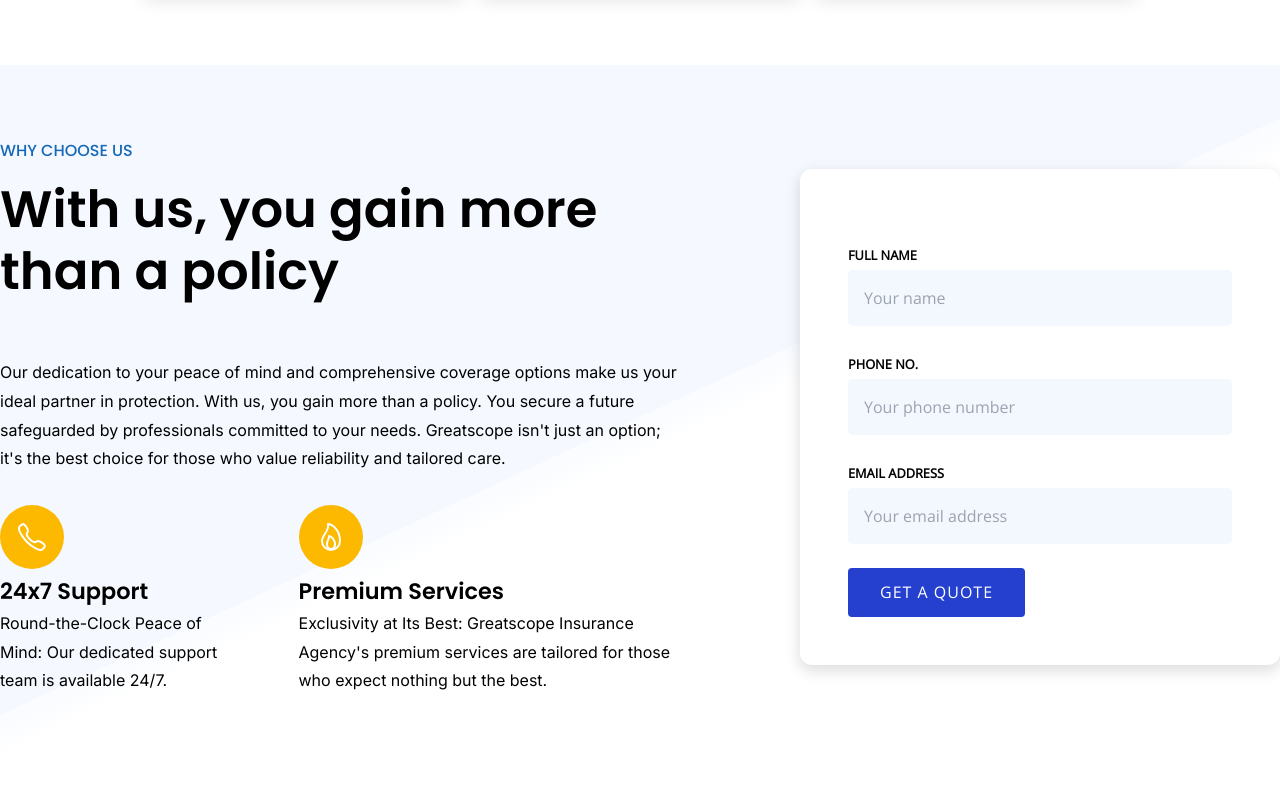
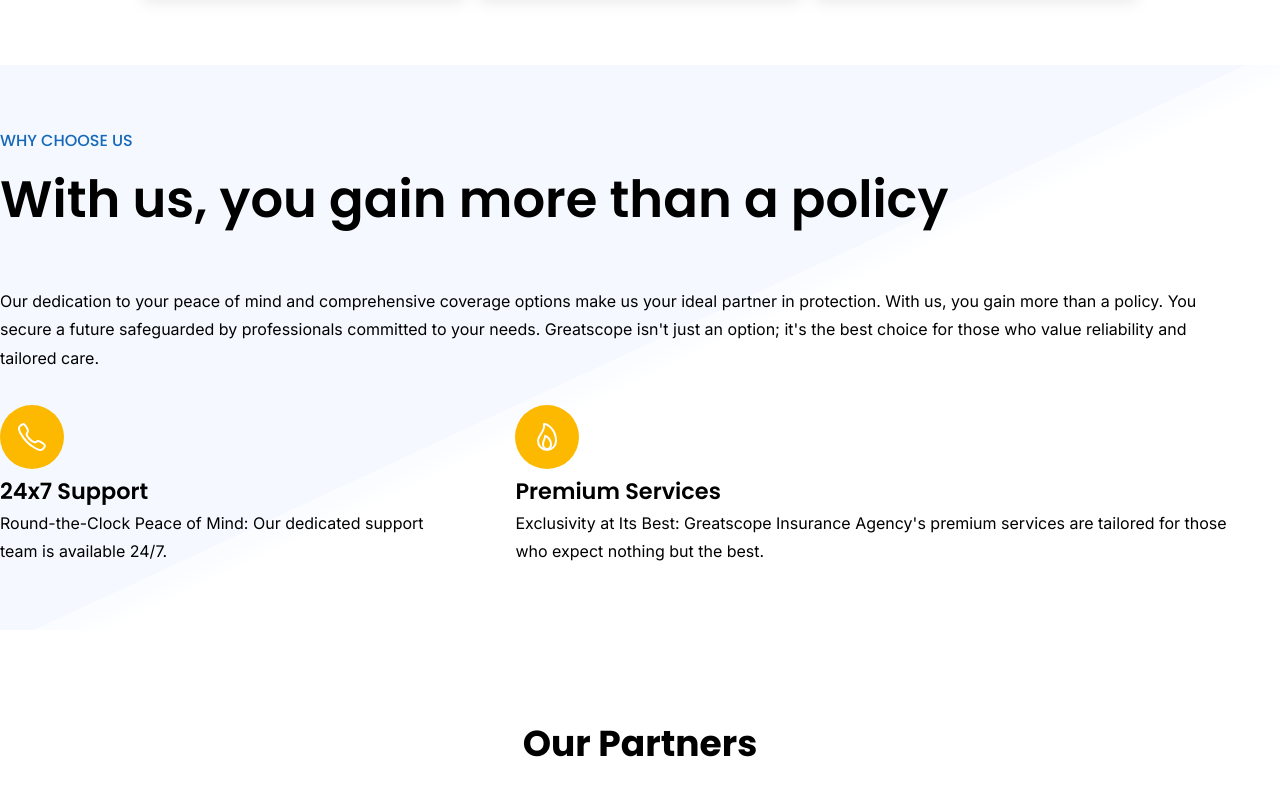
Before and after one commit to Greatscope-Insurance/GreatScopeWebsite, a plain HTML site: page index.html in a window 1280 px wide. Shown: the part 1450-2248 px from the top of the page. Drawn offline with nearby package versions, Linux system fonts and the light colour scheme; a script that the page names is missing.

Commit message:
fydo widget replacing the contact form

```diff
--- a/index.html
+++ b/index.html
@@ -96,12 +96,12 @@
     <h4>Send us a message</h4>
     <p>Name</p><input id="contact-name" placeholder="" type="text" name="name">
     <p>Email</p><input id="contact-email" placeholder="" type="email" name="email" pattern=".+@.+\..+" required>
-    <p>Phone Number</p>
+    <p>Phone Number</p><input id="contact-phone" placeholder="" type="tel" name="phone" required>
     <p>Message</p><textarea id="contact-message" placeholder=""></textarea>
     <input type="hidden" name="api_key" value="87b03d81a3a268a28d6e277b3762906b">
     <!-- Replace YOUR_API_KEY_HERE with your key -->
     <input type="hidden" name="actual_referer" id="actual_referer" value="">
-    <button onclick="submitContactWithComments()">Send Message</button>
+    <button onclick="submitContactWithComments()">Get a Quote</button>
     <div id="contact-response"></div><br>
     <div id="contact-powered">Powered by <a href="https://fydo.co.uk" target="_blank" >Fydo</a></div></div>
     <script src="https://fydo.co.uk/contact-widget-loader-remote.js"></script>
@@ -406,7 +406,7 @@
             </div>
           </div>
         </div>
-        <div class="col why-us-lead-form">
+        <!--<div class="col why-us-lead-form">
           <div class="lead-form">
             <form action="">
               <div class="input-field">
@@ -429,7 +429,7 @@
               </button>
             </form>
           </div>
-        </div>
+        </div>!-->
       </div>
     </div>
   </section>
```
